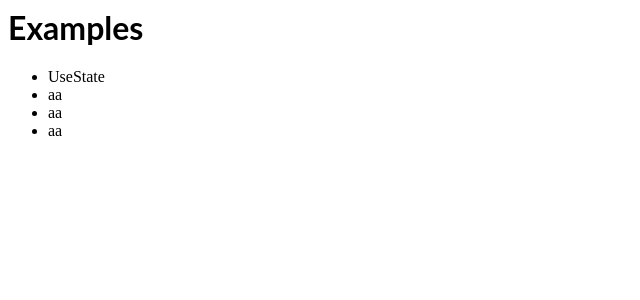
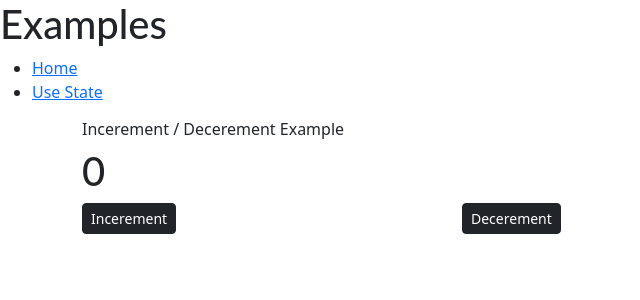
Before and after one commit to rajrachchh14/react-examples2, a React (Create React App) app: page /ExUseState in a window 1280 px wide. Shown: the top 300 px of the page, without its empty margins (0-640 px from the left). Built offline with nearby package versions, Linux system fonts and the light colour scheme.

Commit message:
UseState Example

```diff
--- a/src/App.js
+++ b/src/App.js
@@ -1,24 +1,23 @@
 import React from 'react';
-
+import Sidebar from './Sidebar';
+import { BrowserRouter as Router, Route } from 'react-router-dom';
+import Home from './Home';
+import ExUseState from './ExUseState';
 
 export default function App() {
   return (
-    <div>
-      <h1>Examples</h1>
-      <ul>
-        <li>
-          <a>UseState</a>
-        </li>
-        <li>
-          <a>aa</a>
-        </li>
-        <li>
-          <a>aa</a>
-        </li>
-        <li>
-          <a>aa</a>
-        </li>
-      </ul>
-    </div>
+    <>
+      <Router>
+        <Sidebar />
+
+        <Route path="/Home" exact>
+          <Home />
+        </Route>
+
+        <Route path="/ExUseState">
+          <ExUseState />
+        </Route>
+      </Router>
+    </>
   );
 }
--- /dev/null
+++ b/src/ExUseState.js
@@ -0,0 +1,35 @@
+import React, { useState } from 'react';
+
+export default function ExUseState() {
+  let [no, setNo] = useState(0);
+
+  function Incerement() {
+    setNo(no + 1);
+  }
+
+  function Decerement() {
+    setNo(no - 1);
+  }
+
+  return (
+    <>
+      <div className="container">
+        <div className="row">
+          <h6>Incerement / Decerement Example</h6>
+          <h1>{no}</h1>
+          <div className="col-4">
+            <button className="btn btn-sm btn-dark" onClick={Incerement}>
+              Incerement
+            </button>
+          </div>
+
+          <div className="col-4">
+            <button className="btn btn-sm btn-dark" onClick={Decerement}>
+              Decerement
+            </button>
+          </div>
+        </div>
+      </div>
+    </>
+  );
+}
--- /dev/null
+++ b/src/Home.js
@@ -0,0 +1,5 @@
+import React from 'react';
+
+export default function Home() {
+  return <>Home</>;
+}
--- /dev/null
+++ b/src/Sidebar.js
@@ -0,0 +1,25 @@
+import React from 'react';
+import { Navbar, Nav } from 'react-bootstrap'; //  NavLink,
+import { Link } from 'react-router-dom';
+
+function Sidebar() {
+  return (
+    <>
+      <h1>Examples</h1>
+      <ul>
+        <li>
+          <Link as={Link} to="/Home">
+            Home
+          </Link>
+        </li>
+        <li>
+          <Link as={Link} to="/ExUseState">
+            Use State
+          </Link>
+        </li>
+      </ul>
+    </>
+  );
+}
+
+export default Sidebar;
--- a/src/index.js
+++ b/src/index.js
@@ -1,7 +1,7 @@
 import React from 'react';
 import ReactDOM from 'react-dom';
 import './style.css';
-
+import 'bootstrap/dist/css/bootstrap.min.css';
 import App from './App';
 
 ReactDOM.render(<App />, document.getElementById('root'));
```
Also changed, not shown: package.json (+6 -5 lines).
